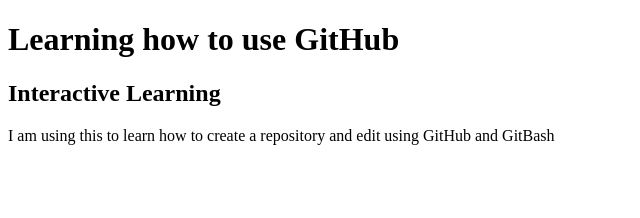
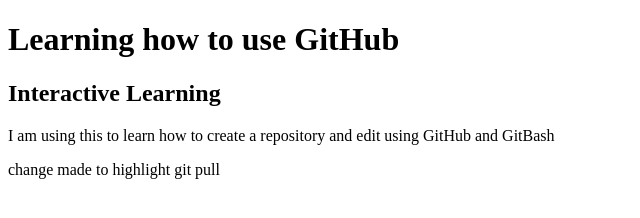
Before and after one commit to rabblerouser919/GITHUBLearning, a plain HTML site: page index.html in a window 1280 px wide. Shown: the whole page, without its empty margins (0-640 px from the left). Drawn offline with Linux system fonts and the light colour scheme.

Commit message:
Update index.html

```diff
--- a/index.html
+++ b/index.html
@@ -10,5 +10,6 @@
     <h1>Learning how to use GitHub</h1>
     <h2>Interactive Learning</h2>
     <p>I am using this to learn how to create a repository and edit using GitHub and GitBash</p>
+    <span>change made to highlight git pull</span>
 </body>
 </html>
```
